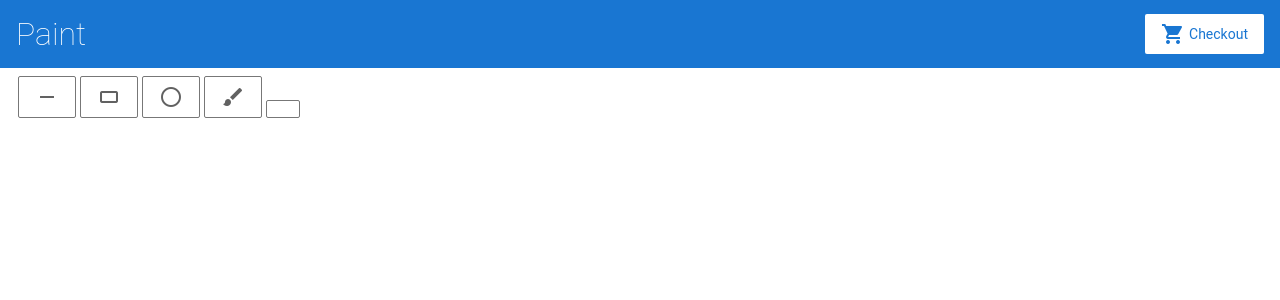
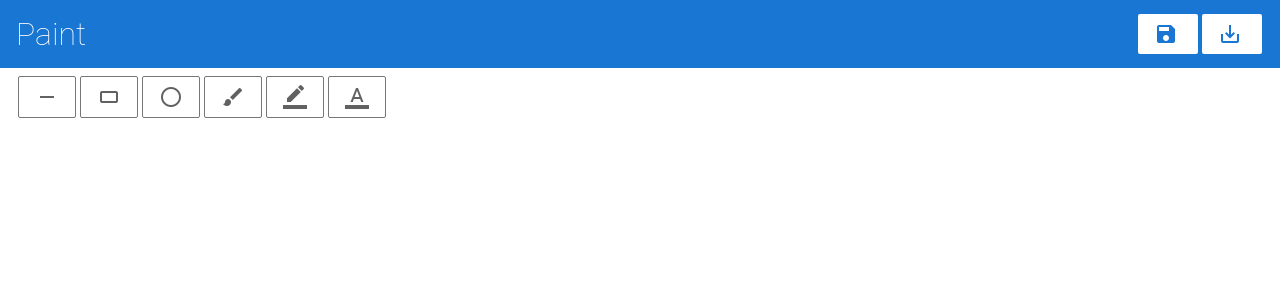
Before and after one commit to x01440/angular-paint, an Angular app: page / in a window 1280 px wide. Shown: the top 300 px of the page. Built offline with nearby package versions, Linux system fonts and the light colour scheme.

Commit message:
Added more icons, removed some comments.

```diff
--- a/src/app/app.component.html
+++ b/src/app/app.component.html
@@ -3,9 +3,3 @@
 <div class="container">
   <router-outlet></router-outlet>
 </div>
-
-<!--
-Copyright Google LLC. All Rights Reserved.
-Use of this source code is governed by an MIT-style license that
-can be found in the LICENSE file at http://angular.io/license
--->
--- a/src/app/palette/palette.component.html
+++ b/src/app/palette/palette.component.html
@@ -3,5 +3,6 @@
   <div class="button tile"><i class="material-icons">crop_16_9</i></div>
   <div class="button tile"><i class="material-icons">panorama_fish_eye</i></div>
   <div class="button tile"><i class="material-icons">brush</i></div>
-  <div class="button tile"><i class="material-icons"></i></div>
+  <div class="button tile"><i class="material-icons">border_color</i></div>
+  <div class="button tile"><i class="material-icons">format_color_text</i></div>
 </div>
--- a/src/app/top-bar/top-bar.component.css
+++ b/src/app/top-bar/top-bar.component.css
@@ -1,7 +1,3 @@
-
-
-/*
-Copyright Google LLC. All Rights Reserved.
-Use of this source code is governed by an MIT-style license that
-can be found in the LICENSE file at http://angular.io/license
-*/
+.top-bar-button {
+  margin: 2px;
+}
--- a/src/app/top-bar/top-bar.component.html
+++ b/src/app/top-bar/top-bar.component.html
@@ -2,10 +2,7 @@
   <h1>Paint</h1>
 </a>
 
-<a [routerLink]="['/cart']" class="button fancy-button"><i class="material-icons">shopping_cart</i>Checkout</a>
-
-<!--
-Copyright Google LLC. All Rights Reserved.
-Use of this source code is governed by an MIT-style license that
-can be found in the LICENSE file at http://angular.io/license
--->
+<div>
+  <a [routerLink]="['/save']" class="button fancy-button top-bar-button"><i class="material-icons">save</i></a>
+  <a [routerLink]="['/download']" class="button fancy-button top-bar-button"><i class="material-icons">save_alt</i></a>
+</div>
```
Also changed, not shown: src/app/app.component.ts (+0 -7 lines), src/app/app.module.ts (+0 -7 lines).
